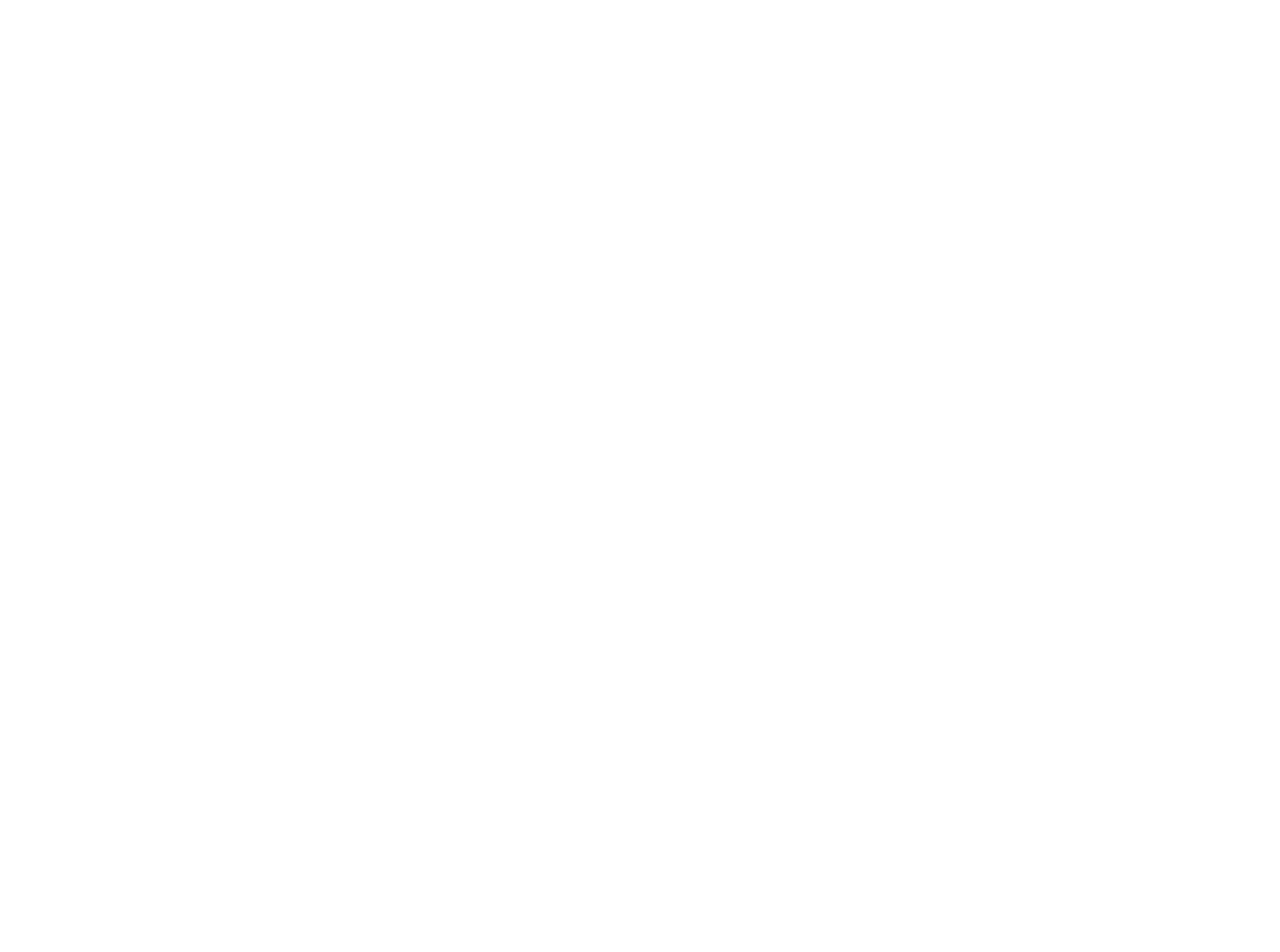
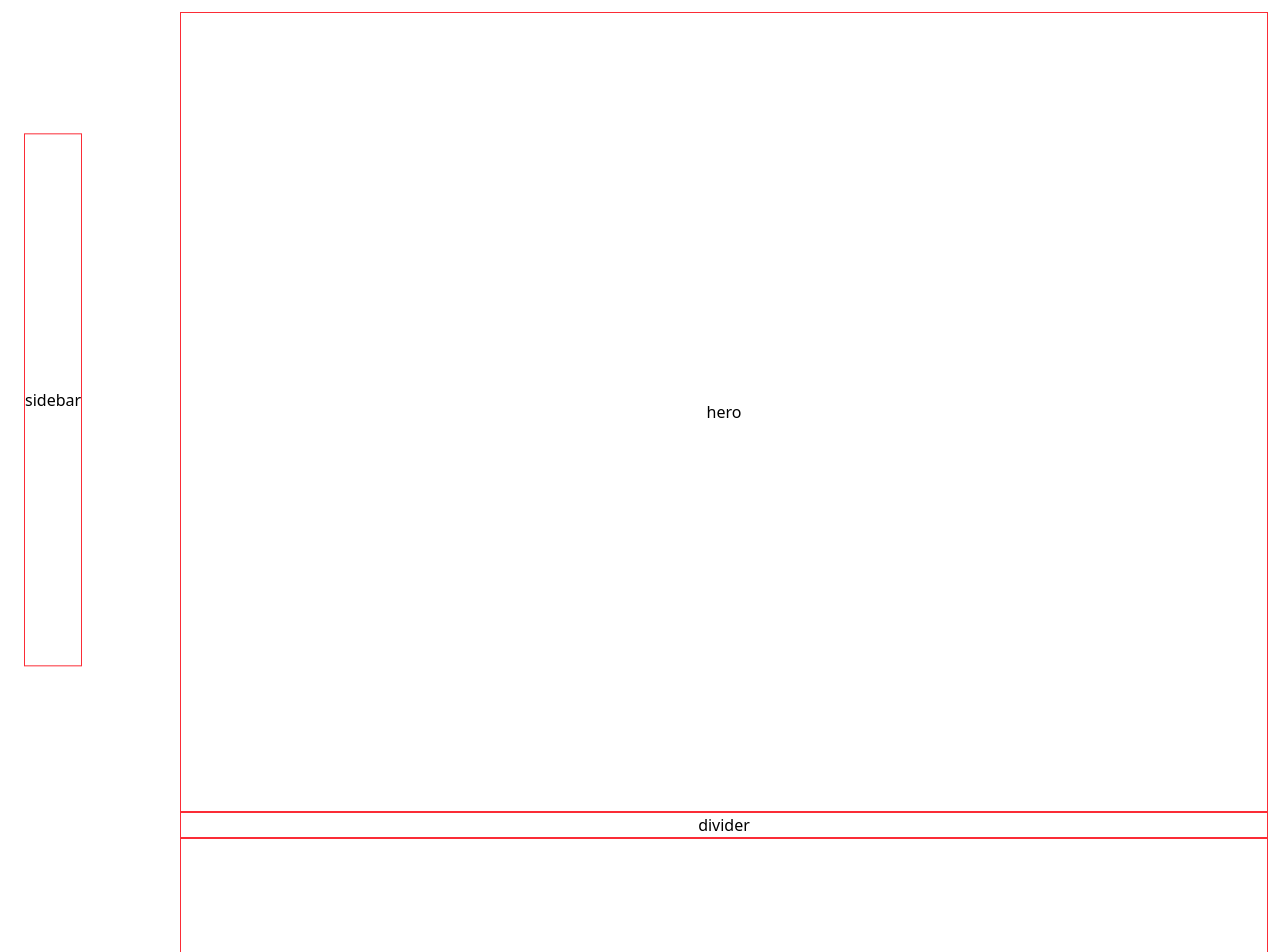
Before and after one commit to denoire/denoire.github.io, a Next.js app: page / in a window 1280 px wide. Shown: the top 952 px of the page. Before the commit the page ends 800 px from the top, so only its background shows below. Built offline with nearby package versions, Linux system fonts and the light colour scheme.

Commit message:
Visualize and position empty shell components (Sidebar, Hero, About, Section, Closing, Divider)

```diff
--- a/app/components/About.js
+++ b/app/components/About.js
@@ -1,6 +1,12 @@
 export default function About() {
     return (
-        <>
-        </>
+        <section className="
+            border border-red-500
+            min-h-screen
+            flex flex-col justify-center items-center text-center
+            "
+        >
+            About
+        </section>
     );
 }
--- a/app/components/Closing.js
+++ b/app/components/Closing.js
@@ -1,6 +1,12 @@
 export default function Closing() {
     return (
-        <>
-        </>
+        <section className="
+            border border-red-500
+            min-h-screen
+            flex flex-col justify-center items-center text-center
+            "
+        >
+            closing
+        </section>
     );
 }
--- a/app/components/Divider.js
+++ b/app/components/Divider.js
@@ -1,6 +1,9 @@
+import Image from 'next/image';
+
 export default function Divider() {
     return (
-        <>
-        </>
+        <div className="border border-red-500 w-full flex justify-center">
+            divider
+        </div>
     );
 }
--- a/app/components/Hero.js
+++ b/app/components/Hero.js
@@ -1,6 +1,12 @@
 export default function Hero() {
     return (
-        <>
-        </>
+        <section className="
+            border border-red-500
+            min-h-screen
+            flex flex-col justify-center items-center text-center
+            "
+        >
+            hero
+        </section>
     );
 }
--- a/app/components/Section.js
+++ b/app/components/Section.js
@@ -1,6 +1,14 @@
-export default function Section() {
+export default function Section({id}) {
     return (
-        <>
-        </>
+        <section
+            id={id}
+            className="
+            border border-red-500
+            min-h-screen
+            flex flex-col justify-center items-center text-center
+            "
+        >
+            section {id}
+        </section>
     );
 }
--- a/app/components/Sidebar.js
+++ b/app/components/Sidebar.js
@@ -1,6 +1,14 @@
 export default function Sidebar() {
+    const sections = ["about", "chapter1", "chapter2", "chapter3", "closing"];
+
     return (
-        <>
-        </>
+        <nav className="
+            border border-red-500
+            fixed flex items-center
+            left-6 top-1/2 -translate-y-1/2 h-2/3
+            "
+        >
+            sidebar
+        </nav>
     );
 }
--- a/app/page.js
+++ b/app/page.js
@@ -1,6 +1,32 @@
+import Sidebar from './components/Sidebar.js';
+import Hero from './components/Hero.js';
+import About from "./components/About";
+import Section from "./components/Section.js";
+import Closing from "./components/Closing.js";
+import Divider from "./components/Divider.js";
+
 export default function Home() {
   return (
-    <>
-    </>
+      <>
+        <Sidebar />
+        <main className="relative pl-45 p-3 w-full">
+          <Hero />
+          <Divider />
+
+          <About />
+          <Divider />
+
+          <Section id="1" />
+          <Divider />
+
+          <Section id="2" />
+          <Divider />
+
+          <Section id="3" />
+          <Divider />
+
+          <Closing />
+        </main>
+      </>
   );
 }
```
